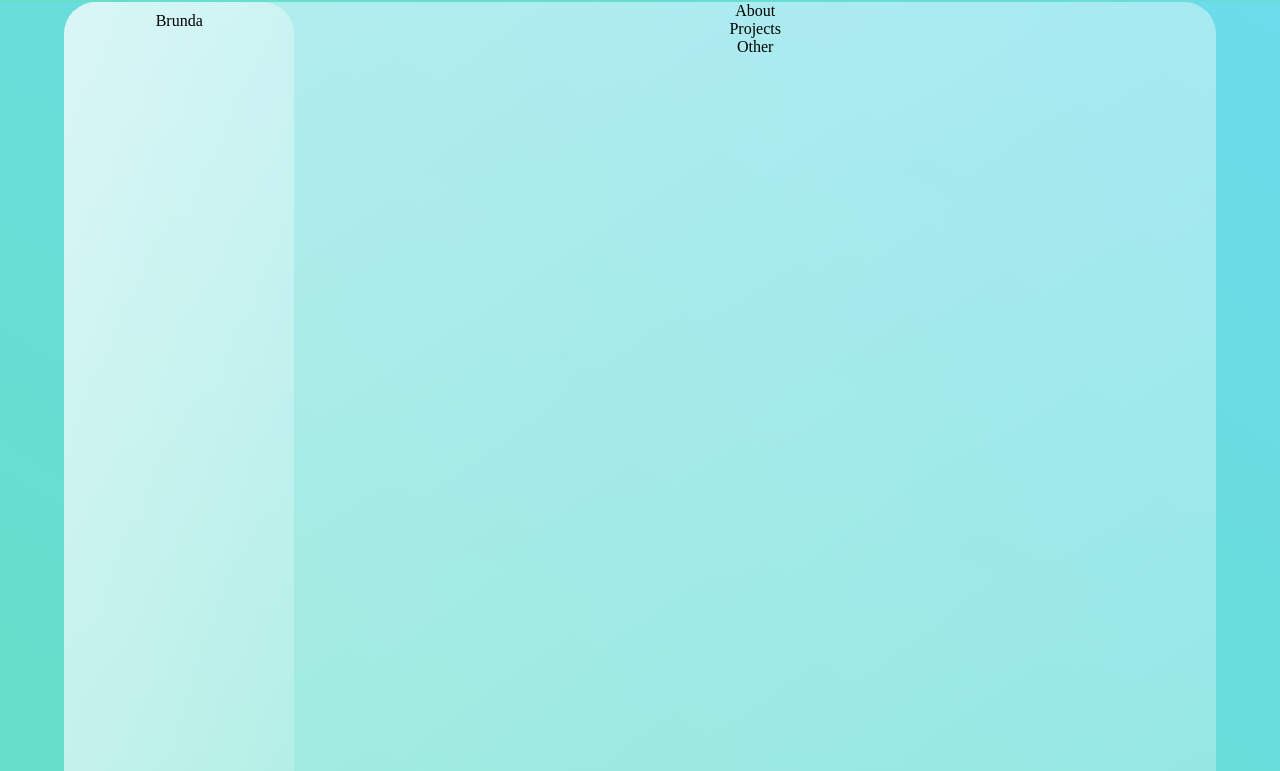
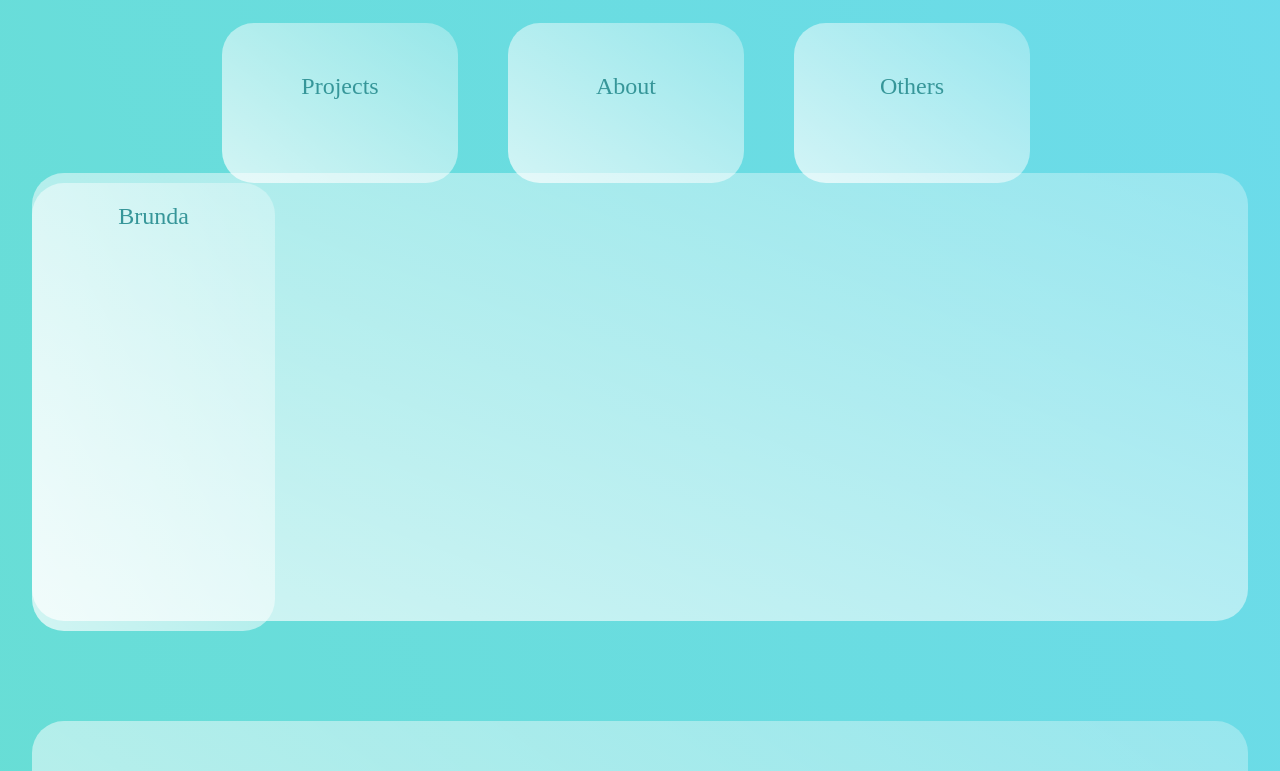
Before and after one commit to BrundaBR/portfolio, a plain HTML site: page index.html in a window 1280 px wide. Shown: the part 92-863 px from the top of the page. Drawn offline with Linux system fonts and the light colour scheme.

Commit message:
glassy layout

```diff
--- a/index.css
+++ b/index.css
@@ -4,42 +4,102 @@
     box-sizing: border-box;
 
 }
-.main{
-    min-height: 100vh;
-
+body{
     background: linear-gradient(to right top,#65dfc9,#6cdbeb);
-    display: flex;
-    align-items: center;
-    justify-content: center;
+}
+.mainhead{
+    text-align: center;
+    padding-top: 10px;
+    color: white;
+    font-size: 3rem;
+}
+.squares{
+    padding: 50px;
+}
+a{
+    text-decoration: none;
+    color: rgb(54, 150, 153);
+    font-style: bold;
+    font-size: 1.5rem;
 
 }
+.sq1{
+   float: right;
 
-.page_glass{
-    width: 90%;
-    background-color: white;
-    min-height: 95vh;
-    background: linear-gradient(to right bottom,rgba(255,255,255,0.5),rgba(255,255,255,0.3));
+   padding-top: 50px;
+   border-radius: 2rem;
+   margin-right: 50px;
+    width: 20%;
+   height: 20%;
+    background:linear-gradient(to right top,rgb(255,255,255,0.7),rgb(255,255,255,0.3));
+}
+.sq2{
+
+    float: right;
+    padding-top: 50px;
+   border-radius: 2rem;
+    width: 20%;
+    height: 20%;
+    margin-left: 50px;
+    margin-right: 50px;
+    background:linear-gradient(to right top,rgb(255,255,255,0.7),rgb(255,255,255,0.3));
+}
+.sq3{
+
+    float: right;
+    margin-right: 200px;
+    padding-top: 50px;
+   border-radius: 2rem;
+    width: 20%;
+    height: 20%;
+    background:linear-gradient(to right top,rgb(255,255,255,0.7),rgb(255,255,255,0.3));
+}
+
+#about{
+    background:linear-gradient(to right top,rgb(255,255,255,0.7),rgb(255,255,255,0.3));
+    width: 95%;
+
+    height: 100%;
+    margin: 0px;
 
     border-radius: 2rem;
+    padding: 20px;
+    margin-top: 100px;
 }
-.profile-sidebar{
+#projects{
+    background:linear-gradient(to right top,rgb(255,255,255,0.7),rgb(255,255,255,0.3));
+    margin: 0px;
+    padding: 20px;
+    width: 95%;
+    height: 100%;
+    border-radius: 2rem;
+    margin-top: 100px;
+}
+#others{
+    background:linear-gradient(to right top,rgb(255,255,255,0.7),rgb(255,255,255,0.3));
+    width: 95%;
+    height: 100%;
+    margin: 0px;
+    border-radius: 2rem;
+    padding: 20px;
+    margin-top: 100px;
+}
+.profile{
+    margin-top: 100px;
+    border-radius: 2rem;
+    background:linear-gradient(to right top,rgb(255,255,255,0.7),rgb(255,255,255,0.3));
+    width: 95%;
+    height:56%
+}
+.sidebar{
     width: 20%;
-    min-height: 100vh;
+    height: 100%;
+    background:linear-gradient(to right top,rgb(255,255,255,0.7),rgb(255,255,255,0.3));
     float: left;
-    padding: 10px;
-    margin: 0px;
-    background: linear-gradient(to right bottom,rgba(255,255,255,0.5),rgba(255,255,255,0.2));
-
+    padding: 20px;
     border-radius: 2rem;
+    font-size: 1.5rem;
+    color: rgb(54, 150, 153);
+    font-weight: 100;
+    font-style: bold;
 }
-.heading{
-    font-family: Verdana, Geneva, Tahoma, sans-serif;
-    margin: 0px;
-    color:white;
-    font-size: 2rem;
-    padding: 10px;
-    background: linear-gradient(to right top,#65dfc9,#6cdbeb);
-
-
-
-}
--- a/index.html
+++ b/index.html
@@ -3,50 +3,49 @@
     <link rel="stylesheet" href="index.css">
     <title>Portfolio</title></head>
 <body>
-    <center>
-        <div class="heading"><h1>PORTFOLIO</h1></div>
-
-        <div class="main">
 
 
-        <div class="page_glass">
 
 
-<!--profile section-------------------------------------->
-   <section class="Profile-sidebar">
-    <h>Brunda</h>
 
-   </section>
+<h1 class="mainhead">PORTFOLIO</h1>
+
+<div class="squares">
 
 
-<!--About section-------------------------------------->
+    <div class="sq3">
+        <center><a href="#others">Others</a></center>
+    </div>
 
-    <section>
-        <div class="square1">About</div>
-            <div class="square2">Projects</div>
-            <div class="square3">Other</div>
-    </section>
+    <div class="sq1">
+        <center><a href="#about">About</a></center>
 
+    </div>
+    <div class="sq2">
+        <center><a href="#projects">Projects</a></center>
+    </div>
+</div>
+  <center>
+<section class="profile">
+<div class="sidebar">
+    Brunda
+</div>
+
+</section>
+</center>
+
+<section>
+    <center>
+<div id="about">
+
+</div>
+<div id="projects">
+
+</div>
+<div id="others">
 
 </div>
 </center>
-</div>
-<div class="About" id="About">
-
-</div>
-</section>
-<!--projects section------------------------------------->
-<section>
-<div class="Projects"id="Projects">
-
-</div>
-</section>
-<!--others section------------------------------->
-<section>
-<div class="other"id="other">
-
-
-</div>
 </section>
 </body>
 
```
